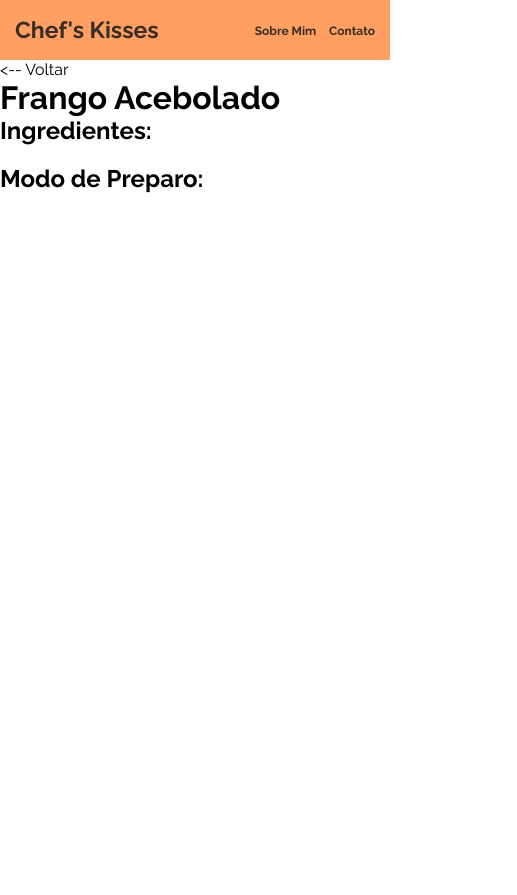
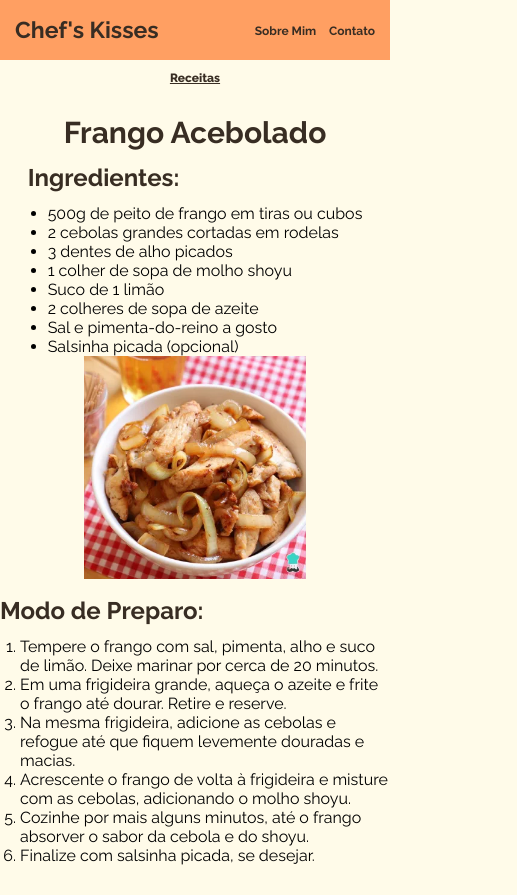
Before and after one commit to e-nayR/app-web, a plain HTML site: page Almoço&Janta/receitas/frango.html in a window 390 px wide. Shown: the whole page, 517 px wide, since content can reach past the window. Before the commit the page ends 844 px from the top, so only its background shows below. Drawn offline with Linux system fonts and the light colour scheme; files that its build step writes are made by us from their sources; a web font is replaced by a local one.

Commit message:
feat:receita css e responsividade

```diff
--- a/Almoço&Janta/receitas/frango.html
+++ b/Almoço&Janta/receitas/frango.html
@@ -3,8 +3,14 @@
 <head>
     <meta charset="UTF-8">
     <meta name="viewport" content="width=device-width, initial-scale=1.0">
-    <title>Home</title>
-    <link rel="stylesheet" href="/global.css">
+    <title>Frango Acebolado</title>
+    <link rel="stylesheet" href="../../estilos/global.css">
+    <link rel="stylesheet" href="../../estilos/receita.css">
+    <style>
+        body{
+            background-color: #FFFBE9;
+        }
+    </style>
 </head>
 <body>
 <nav class="navbar">
@@ -15,21 +21,41 @@
         </div>
     </nav>
     <main class="content">
-        <a href="../almoco-janta.html"><-- Voltar</a><br>
+        <div class="content-top">
+            <a href="../almoco-janta.html" class="voltar-btn">Receitas</a><br>
+            <h1 class="title-receita">Frango Acebolado</h1>
+        </div>
 
-                <h1 class="title-recipe">Frango Acebolado</h1>
+        <div class="topico-ingredientes">
+            <div class="list">
+                <h2 class="receita-topico">Ingredientes:</h2>
+                <ul class="ingredientes">
+                    <li>500g de peito de frango em tiras ou cubos</li>
+                    <li>2 cebolas grandes cortadas em rodelas</li>
+                    <li>3 dentes de alho picados</li>
+                    <li>1 colher de sopa de molho shoyu</li>
+                    <li>Suco de 1 limão</li>
+                    <li>2 colheres de sopa de azeite</li>
+                    <li>Sal e pimenta-do-reino a gosto</li>
+                    <li>Salsinha picada (opcional)</li>
+                </ul>
+            </div>
+            <div class="receita-container-img">
+                <img src="/imagens/receitas/frango.png" alt="" class="receita-img">
+            </div>
+        </div>
 
-        <h2>Ingredientes:</h2>
-        <p>
-
-        </p>
-
-        <br>
-
-        <h2>Modo de Preparo:</h2>
-        <p>
-
-        </p>
+        <div class="topico-preparo">
+            <h2 class="receita-topico">Modo de Preparo:</h2>
+            <ol class="preparo">
+                <li>Tempere o frango com sal, pimenta, alho e suco de limão. Deixe marinar por cerca de 20 minutos.</li>
+                <li>Em uma frigideira grande, aqueça o azeite e frite o frango até dourar. Retire e reserve.</li>
+                <li>Na mesma frigideira, adicione as cebolas e refogue até que fiquem levemente douradas e macias.</li>
+                <li>Acrescente o frango de volta à frigideira e misture com as cebolas, adicionando o molho shoyu.</li>
+                <li>Cozinhe por mais alguns minutos, até o frango absorver o sabor da cebola e do shoyu.</li>
+                <li>Finalize com salsinha picada, se desejar.</li>
+            </ol>
+        </div>
     </main>
 </body>
 </html>
--- a/estilos/categoria.css
+++ b/estilos/categoria.css
@@ -1,5 +1,6 @@
 body{
     overflow: hidden;
+    background-color:#fdf9f7;
 }
 
 .content{
--- a/estilos/home.css
+++ b/estilos/home.css
@@ -1,5 +1,6 @@
 body{
     overflow: hidden;
+    background-color:#fdf9f7;
 }
 
 .content {
--- a/estilos/receita.css
+++ b/estilos/receita.css
@@ -1,9 +1,14 @@
+body{
+    overflow-x: hidden; /* Remove a rolagem horizontal */
+    overflow-y: auto;
+}
+
 ul{
     padding-left: 20px; /* Restaura o espaçamento à esquerda */
     list-style-type: disc; /* Define o estilo do marcador, por exemplo, "disc" */
   }
 ol {
-    padding-left: 20px; /* Restaura o espaçamento à esquerda */
+    padding-left: 20px;
     list-style-type: decimal;
 }
 
@@ -21,11 +26,10 @@ ol {
     justify-content: center;
     align-items: center;
     position: relative;
-    width: 644px;
+    width: 650px;
 }
 
 .voltar-btn{
-    text-align: left;
     position: absolute;
     left: 0;
 }
@@ -35,21 +39,20 @@ ol {
     font-size: 30px;
 }
 
+.title-receita,.receita-topico{
+    color: #382D23;
+}
+
 .receita-container-img{
+    margin-left: 20px;
     margin-top: 13px;
     background-size: cover;
     max-width: 300px;
-    max-height: 223px;
 }
 
 .receita-img{
     max-width: 100%;
-}
-
-/* Lista de ingredientes em duas colunas */
-ul.ingredientes {
-    column-count: 2;
-    column-gap: 20px;
+    max-height: 223px;
 }
 
 /* Ajustes para o modo de preparo */
@@ -62,9 +65,38 @@ ul.ingredientes {
 
 .topico-ingredientes{
     display: flex;
-    max-width: 644px;
+    min-width: 644px;
 }
 
 .topico-preparo{
     max-width: 644px;
+    margin-bottom: 30px;
 }
+
+@media (max-width:426px) {
+    .content-top{
+        margin-top: 3px;
+        width: 300px;
+        flex-direction: column;
+        position: static;
+    }
+    .voltar-btn{
+        position: static;
+        margin-bottom: 3px;
+    }
+    .receita-titulo{
+        font-size: 15px;
+        margin-top: 3px;
+        margin-bottom: 3px;
+    }
+    .topico-ingredientes{
+        flex-direction: column;
+        justify-content: center;
+        align-items: center;
+        .receita-container-img{
+            margin-top: 50px;
+            display: block; /* Faz a imagem se comportar como um bloco */
+            margin: 0 auto;
+        }
+    }
+}
```
Also changed, not shown: Almoço&Janta/almoco-janta.html (+1 -1 lines), Almoço&Janta/receitas/camarao.html (+5 -0 lines), Doces&Sobremesas/doces.html (+2 -1 lines).
